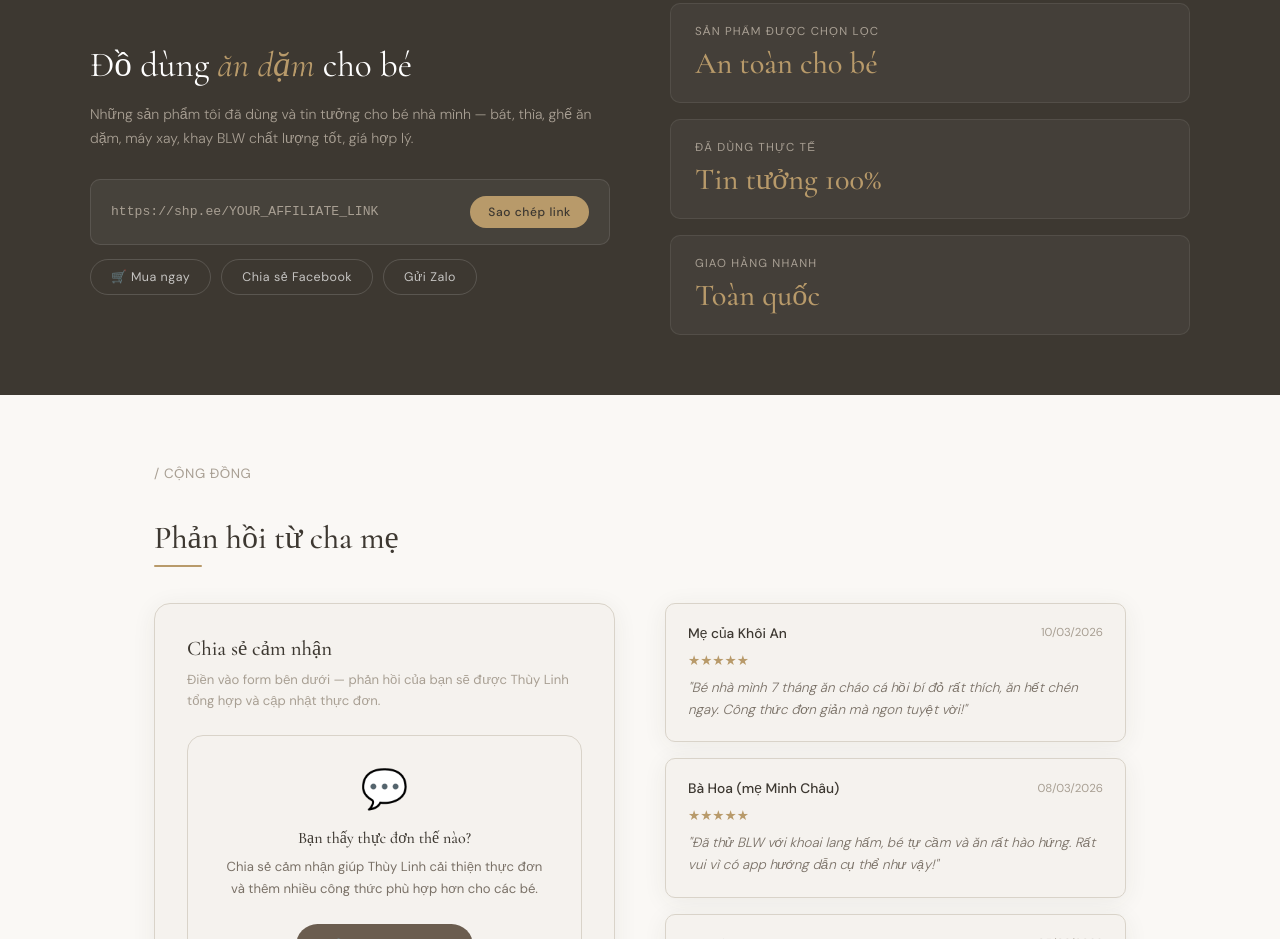
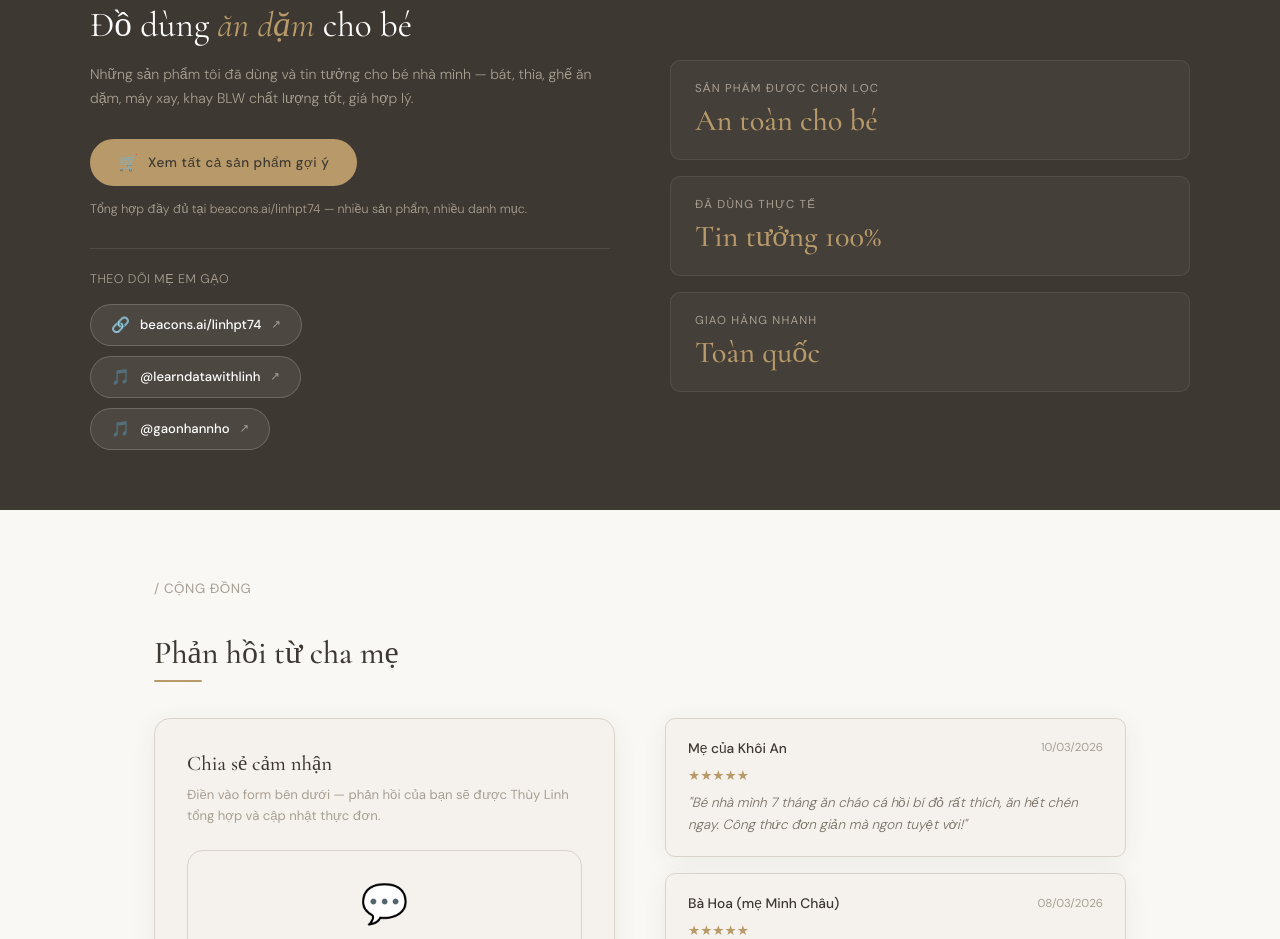
Before and after one commit to linhpt7/mamis-recipes, a plain HTML site: page index.html in a window 1280 px wide. Shown: the part 5571-6510 px from the top of the page. Drawn offline with nearby package versions, Linux system fonts and the light colour scheme.

Commit message:
update aff link

```diff
--- a/index.html
+++ b/index.html
@@ -819,14 +819,43 @@
     <div class="affiliate-text">
       <h2>Đồ dùng <em>ăn dặm</em> cho bé</h2>
       <p>Những sản phẩm tôi đã dùng và tin tưởng cho bé nhà mình — bát, thìa, ghế ăn dặm, máy xay, khay BLW chất lượng tốt, giá hợp lý.</p>
-      <div class="affiliate-link-box">
-        <span class="link-preview" id="aff-link">https://shp.ee/YOUR_AFFILIATE_LINK</span>
-        <button class="copy-btn" onclick="copyAffLink()">Sao chép link</button>
-      </div>
-      <div class="share-actions">
-        <button class="share-action-btn" onclick="window.open(document.getElementById('aff-link').textContent, '_blank')">🛒 Mua ngay</button>
-        <button class="share-action-btn" onclick="shareTo('facebook')">Chia sẻ Facebook</button>
-        <button class="share-action-btn" onclick="shareTo('zalo')">Gửi Zalo</button>
+      <a href="https://beacons.ai/linhpt74" target="_blank"
+         style="display:inline-flex;align-items:center;gap:10px;background:var(--gold);border:none;border-radius:50px;padding:13px 28px;text-decoration:none;transition:all 0.2s;margin-bottom:14px;"
+         onmouseover="this.style.background='#cda96e'"
+         onmouseout="this.style.background='var(--gold)'">
+        <span style="font-size:1rem;">🛒</span>
+        <span style="font-size:0.84rem;font-weight:500;color:var(--stone-800);letter-spacing:0.04em;">Xem tất cả sản phẩm gợi ý</span>
+      </a>
+      <p style="font-size:0.78rem;color:var(--stone-400);line-height:1.6;margin-bottom:0;">Tổng hợp đầy đủ tại beacons.ai/linhpt74 — nhiều sản phẩm, nhiều danh mục.</p>
+
+      <div style="margin-top:28px;padding-top:20px;border-top:1px solid rgba(255,255,255,0.1);">
+        <p style="font-size:0.78rem;color:var(--stone-400);margin-bottom:14px;letter-spacing:0.04em;">THEO DÕI MẸ EM GẠO</p>
+        <div style="display:flex;flex-direction:column;gap:10px;">
+          <a href="https://beacons.ai/linhpt74" target="_blank"
+             style="display:inline-flex;align-items:center;gap:10px;background:rgba(255,255,255,0.08);border:1px solid rgba(255,255,255,0.18);border-radius:50px;padding:10px 20px;text-decoration:none;transition:all 0.2s;width:fit-content;"
+             onmouseover="this.style.background='rgba(255,255,255,0.15)'"
+             onmouseout="this.style.background='rgba(255,255,255,0.08)'">
+            <span style="font-size:0.95rem;">🔗</span>
+            <span style="font-size:0.82rem;font-weight:500;color:#fff;">beacons.ai/linhpt74</span>
+            <span style="font-size:0.72rem;color:var(--stone-400);">↗</span>
+          </a>
+          <a href="https://www.tiktok.com/@learndatawithlinh" target="_blank"
+             style="display:inline-flex;align-items:center;gap:10px;background:rgba(255,255,255,0.08);border:1px solid rgba(255,255,255,0.18);border-radius:50px;padding:10px 20px;text-decoration:none;transition:all 0.2s;width:fit-content;"
+             onmouseover="this.style.background='rgba(255,255,255,0.15)'"
+             onmouseout="this.style.background='rgba(255,255,255,0.08)'">
+            <span style="font-size:0.95rem;">🎵</span>
+            <span style="font-size:0.82rem;font-weight:500;color:#fff;">@learndatawithlinh</span>
+            <span style="font-size:0.72rem;color:var(--stone-400);">↗</span>
+          </a>
+          <a href="https://www.tiktok.com/@gaonhannho" target="_blank"
+             style="display:inline-flex;align-items:center;gap:10px;background:rgba(255,255,255,0.08);border:1px solid rgba(255,255,255,0.18);border-radius:50px;padding:10px 20px;text-decoration:none;transition:all 0.2s;width:fit-content;"
+             onmouseover="this.style.background='rgba(255,255,255,0.15)'"
+             onmouseout="this.style.background='rgba(255,255,255,0.08)'">
+            <span style="font-size:0.95rem;">🎵</span>
+            <span style="font-size:0.82rem;font-weight:500;color:#fff;">@gaonhannho</span>
+            <span style="font-size:0.72rem;color:var(--stone-400);">↗</span>
+          </a>
+        </div>
       </div>
     </div>
     <div class="affiliate-stats">
```
